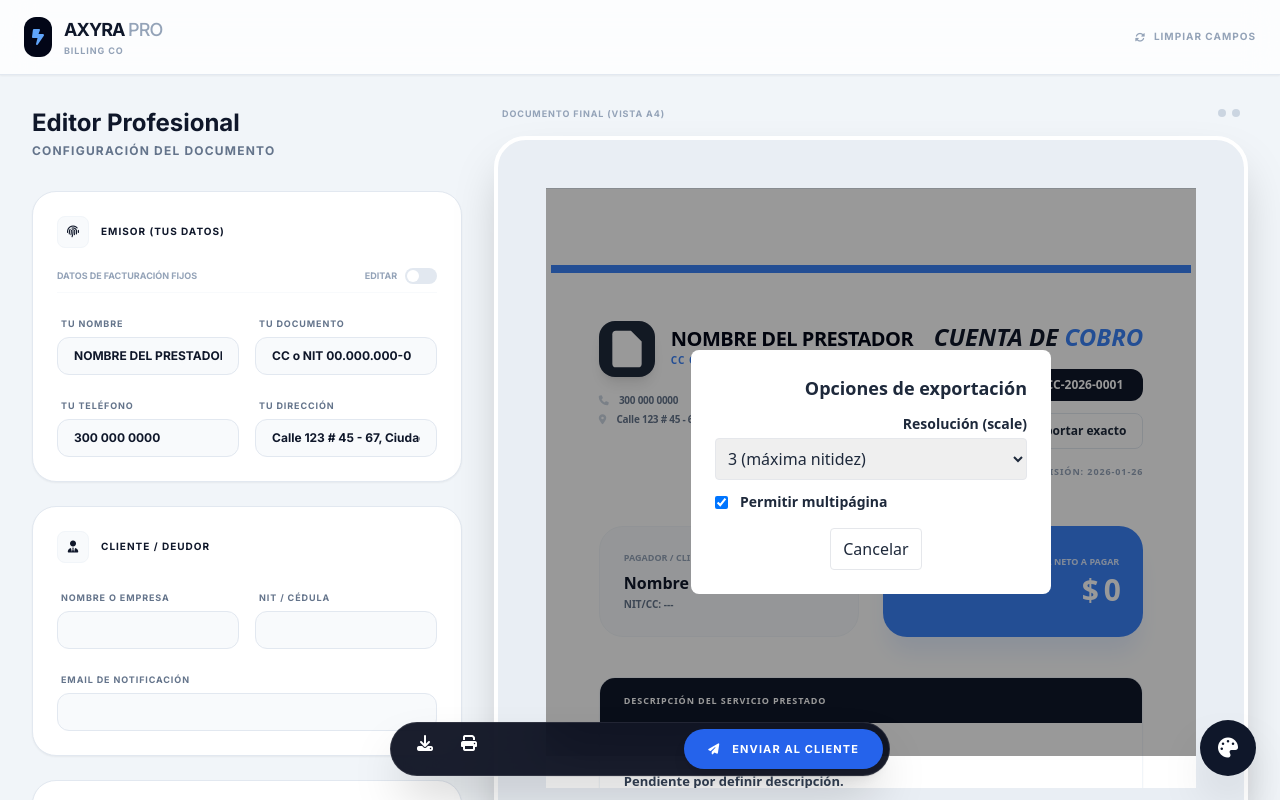
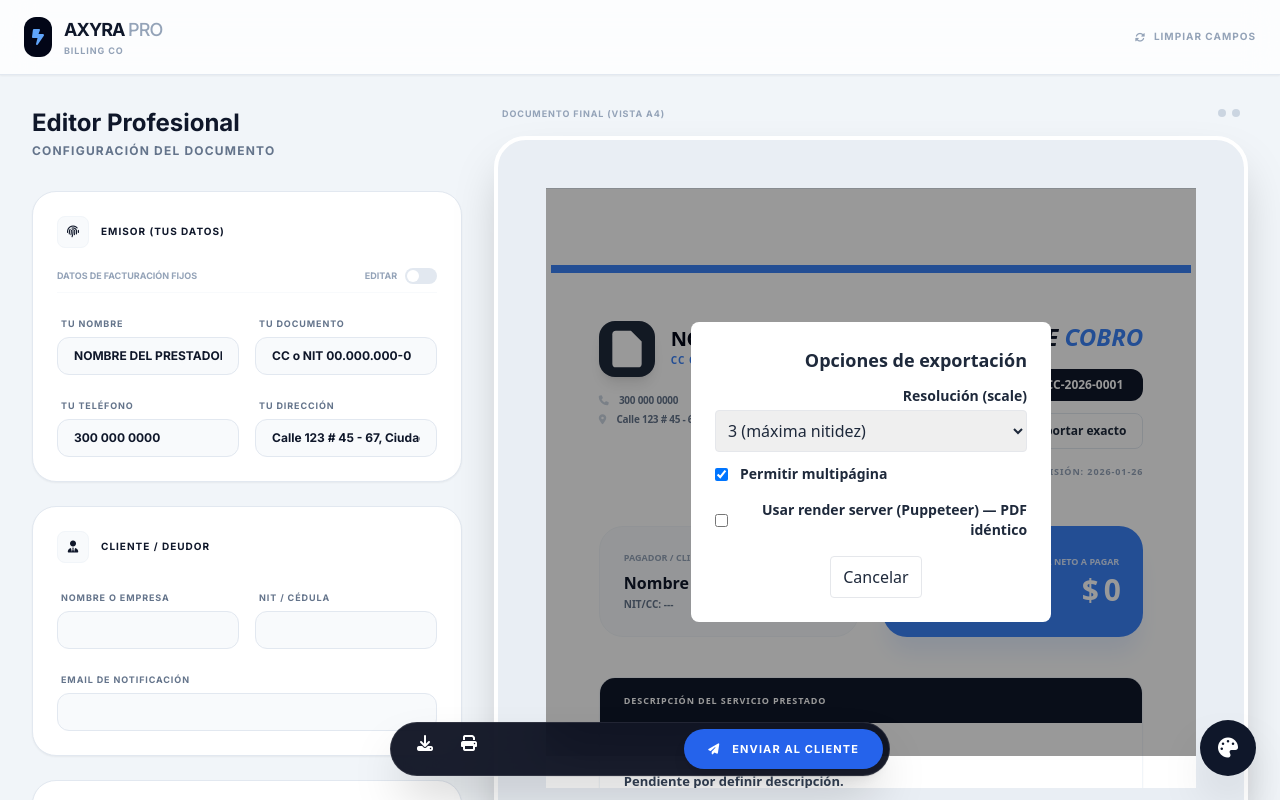
Before and after one commit to JuanFerUran/Cuenta-de-cobro-pro, a React (Vite) app: page / in a window 1280 px wide. Both pictures are taken after a click on the button "Exportar exacto". Shown: the top 800 px of the page. Built offline with nearby package versions, Linux system fonts and the light colour scheme.

Commit message:
Preview: add server render option in export modal; call /api/render-pdf to download PDF

```diff
--- a/components/Preview.tsx
+++ b/components/Preview.tsx
@@ -164,6 +164,7 @@ function ExportModalTrigger({
   const [open, setOpen] = useState(false);
   const [scale, setScale] = useState<number>(3);
   const [multipage, setMultipage] = useState<boolean>(true);
+  const [serverRender, setServerRender] = useState<boolean>(false);
 
   return (
     <div>
@@ -202,6 +203,16 @@ function ExportModalTrigger({
               <label htmlFor="mp" className="text-sm font-bold">Permitir multipágina</label>
             </div>
 
+            <div className="mb-4 flex items-center gap-3">
+              <input
+                id="server"
+                type="checkbox"
+                checked={serverRender}
+                onChange={(e) => setServerRender(e.target.checked)}
+              />
+              <label htmlFor="server" className="text-sm font-bold">Usar render server (Puppeteer) — PDF idéntico</label>
+            </div>
+
             <div className="flex justify-end gap-3">
               <button
                 onClick={() => setOpen(false)}
@@ -210,9 +221,30 @@ function ExportModalTrigger({
                 Cancelar
               </button>
               <button
-                onClick={() => {
+                onClick={async () => {
                   setOpen(false);
-                  onExport({ scale, multipage });
+                  if (serverRender) {
+                    // call server API
+                    try {
+                      const state = localStorage.getItem('axyra_invoice_state_v4');
+                      const res = await fetch('/api/render-pdf', {
+                        method: 'POST',
+                        headers: { 'Content-Type': 'application/json' },
+                        body: JSON.stringify({ state, url: window.location.origin })
+                      });
+                      if (!res.ok) throw new Error('Server render failed');
+                      const blob = await res.blob();
+                      const url = URL.createObjectURL(blob);
+                      const a = document.createElement('a');
+                      a.href = url; a.download = `cuenta-${numero}.pdf`; document.body.appendChild(a); a.click();
+                      a.remove();
+                      URL.revokeObjectURL(url);
+                    } catch (err) {
+                      alert('Error al renderizar en servidor: ' + err.message);
+                    }
+                  } else {
+                    onExport({ scale, multipage });
+                  }
                 }}
                 className="px-3 py-2 rounded bg-accent-500 text-white font-bold"
               >
```
